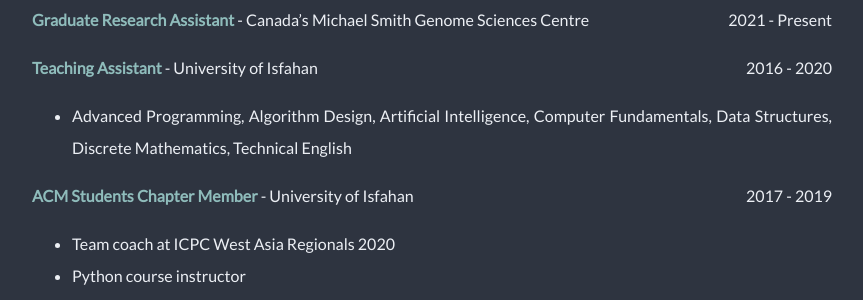
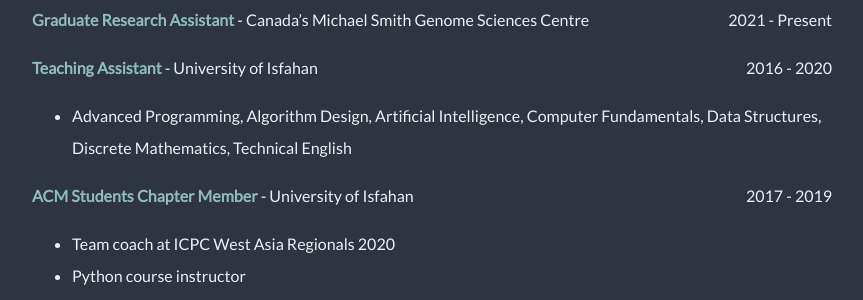
Before and after one commit to parham-k/parham-k.github.io, a Jekyll site: the page built from cv.md, in a window 1280 px wide. Shown: the part 1059-1359 px from the top of the page, without its empty margins (208-1071 px from the left). Built offline with Jekyll 4.4.1, drawn with Linux system fonts in a browser that asks for light colours.

Commit message:
Update theme

```diff
--- a/_includes/meta_tags/base.html
+++ b/_includes/meta_tags/base.html
@@ -1,5 +1,8 @@
 <meta charset="UTF-8">
 <meta http-equiv="X-UA-Compatible" content="IE=edge">
+<meta name="theme-color" content="#2E3440">
+<meta name="apple-mobile-web-app-capable" content="yes">
+<meta name="apple-mobile-web-app-status-bar-style" content="black-translucent">
 <meta name="viewport" content="width=device-width, initial-scale=1">
 <title>{% if page.title %} {{ page.title }} {% endif %}{% if page.subtitle %} — {{ page.subtitle }} {% endif %} | {{ site.title }}</title>
 <meta name="description" content="{% if page.description %}{{ page.description | strip_html | strip_newlines | truncate: 160 }}{% else %}{{ site.description }}{% endif %}">
--- a/assets/css/main.css
+++ b/assets/css/main.css
@@ -21,6 +21,9 @@ ol,
 dl {
   font-size: 100%;
   line-height: 32px;
+}
+
+p {
   text-align: justify;
 }
 
```
